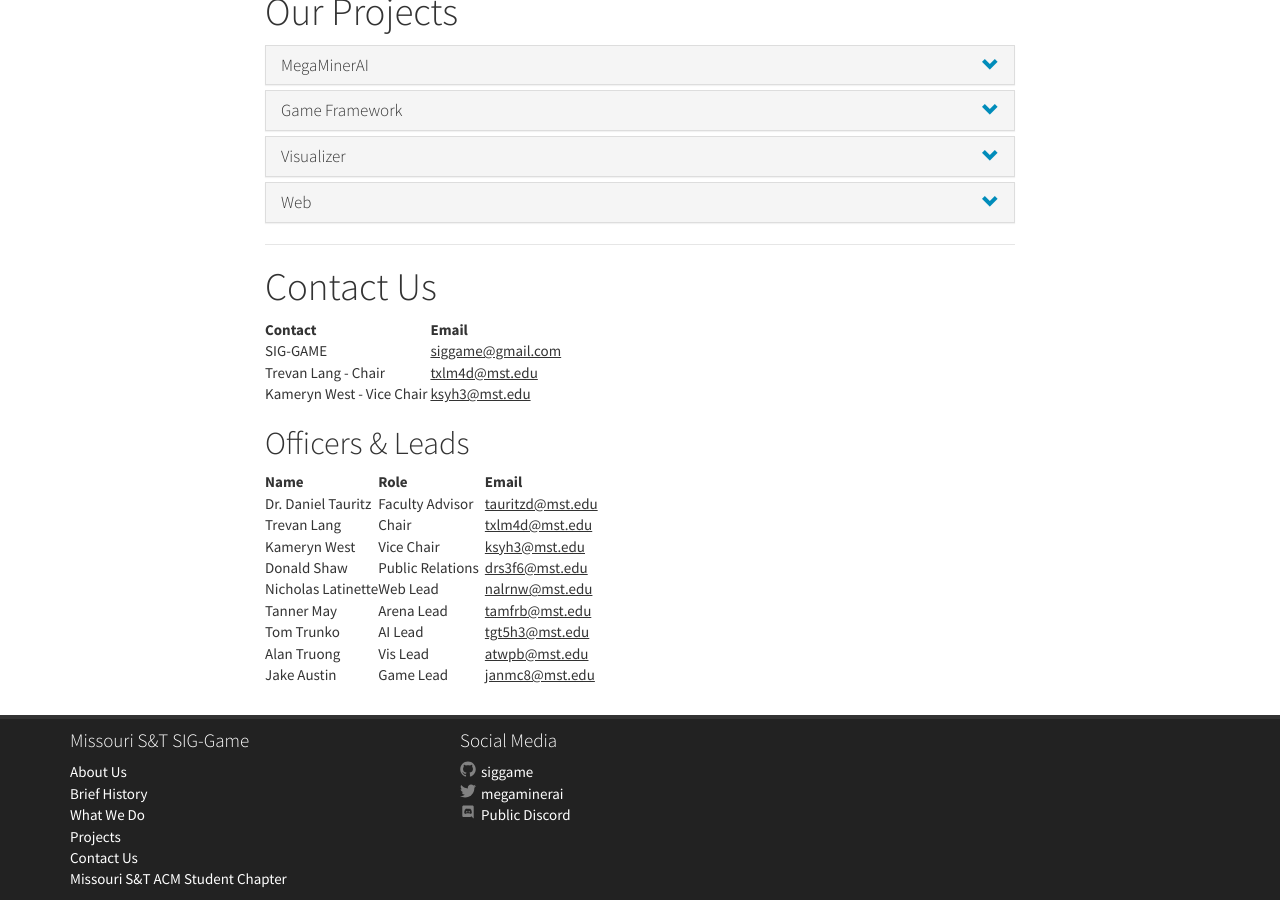
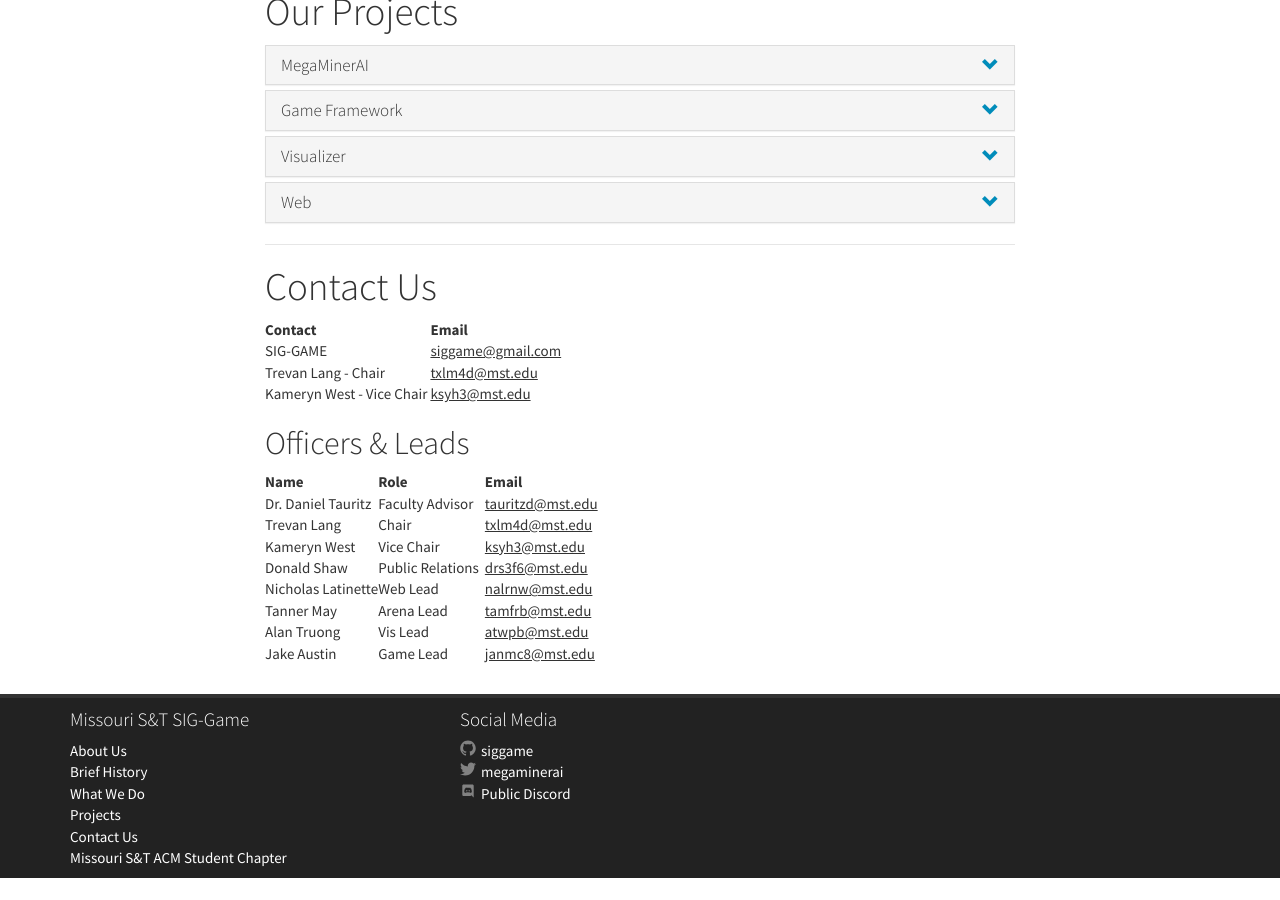
Before and after one commit to siggame/siggame.github.io, a Jekyll site: the page built from about.md, in a window 1280 px wide and 900 px high, scrolled down 983 px. Built offline with Jekyll 4.4.1, drawn with Linux system fonts in a browser that asks for light colours; nearby versions of some CDN libraries; after the commit the page ends 1861 px from its top, so only the background shows below that.

Commit message:
updatingabout
Updating the about section of the website

```diff
--- a/about.md
+++ b/about.md
@@ -115,7 +115,6 @@
 | Donald Shaw | Public Relations &nbsp;| [drs3f6@mst.edu](mailto:drs3f6@mst.edu) |
 | Nicholas Latinette | Web Lead | [nalrnw@mst.edu](mailto:nalrnw@mst.edu) |
 | Tanner May | Arena Lead | [tamfrb@mst.edu](mailto:tamfrb@mst.edu) |
-| Tom Trunko | AI Lead | [tgt5h3@mst.edu](mailto:tgt5h3@mst.edu) |
 | Alan Truong | Vis Lead | [atwpb@mst.edu](mailto:atwpb@mst.edu) |
 | Jake Austin | Game Lead | [janmc8@mst.edu](mailto:janmc8@mst.edu) |
 
```
